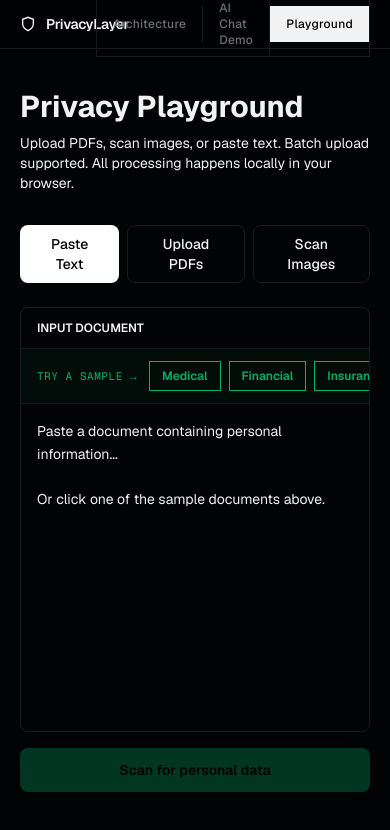
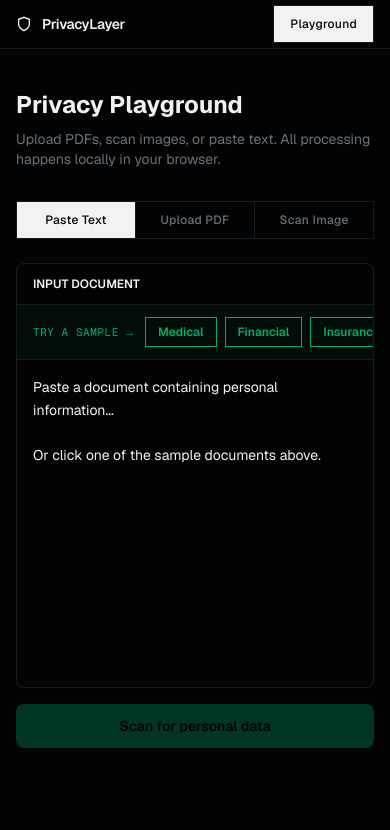
Before and after one commit to terencela/privacylayer, a Next.js app: page /playground in a window 390 px wide. Shown: the top 830 px of the page. Built offline with nearby package versions, Linux system fonts and the light colour scheme.

Commit message:
Mobile: fix playground nav, tabs, padding, chat input bar

```diff
--- a/src/app/playground/chat/page.tsx
+++ b/src/app/playground/chat/page.tsx
@@ -128,7 +128,7 @@
     <div className="min-h-screen flex flex-col">
       {/* Nav */}
       <header className="sticky top-0 z-40 w-full border-b border-border bg-background/95 backdrop-blur-sm">
-        <div className="max-w-5xl mx-auto px-5 h-12 flex items-center justify-between gap-6">
+        <div className="w-full max-w-5xl mx-auto px-4 sm:px-5 h-12 flex items-center justify-between gap-6">
           <Link href="/" className="flex items-center gap-2.5 min-w-0">
             <svg width="16" height="16" viewBox="0 0 24 24" fill="none" stroke="currentColor" strokeWidth="2" strokeLinecap="round" className="shrink-0">
               <path d="M12 22s8-4 8-10V5l-8-3-8 3v7c0 6 8 10 8 10z" />
@@ -136,10 +136,10 @@
             <span className="font-semibold text-sm tracking-tight">PrivacyLayer</span>
           </Link>
           <nav className="flex items-center gap-0 border border-border">
-            <Link href="/" className="px-4 py-2 text-xs font-medium text-muted-foreground hover:text-foreground transition-colors min-h-[36px] flex items-center tracking-wide border-r border-border">
+            <Link href="/" className="hidden sm:flex px-4 py-2 text-xs font-medium text-muted-foreground hover:text-foreground transition-colors min-h-[36px] items-center tracking-wide border-r border-border">
               Architecture
             </Link>
-            <Link href="/playground" className="px-4 py-2 text-xs font-medium text-muted-foreground hover:text-foreground transition-colors min-h-[36px] flex items-center tracking-wide border-r border-border">
+            <Link href="/playground" className="hidden sm:flex px-4 py-2 text-xs font-medium text-muted-foreground hover:text-foreground transition-colors min-h-[36px] items-center tracking-wide border-r border-border">
               Playground
             </Link>
             <span className="px-4 py-2 text-xs font-medium bg-foreground text-background min-h-[36px] flex items-center tracking-wide">
@@ -235,8 +235,8 @@
 
       {/* Input */}
       <div className="fixed bottom-0 w-full glass border-t border-[var(--border)]">
-        <div className="max-w-3xl mx-auto px-6 py-4">
-          <div className="flex gap-3">
+        <div className="w-full max-w-3xl mx-auto px-4 sm:px-6 py-4">
+          <div className="flex gap-2">
             <input
               value={input}
               onChange={(e) => setInput(e.target.value)}
--- a/src/app/playground/page.tsx
+++ b/src/app/playground/page.tsx
@@ -290,7 +290,7 @@
   return (
     <div className="min-h-screen">
       <header className="sticky top-0 z-40 w-full border-b border-border bg-background/95 backdrop-blur-sm">
-        <div className="max-w-5xl mx-auto px-5 h-12 flex items-center justify-between gap-6">
+        <div className="w-full max-w-5xl mx-auto px-4 sm:px-5 h-12 flex items-center justify-between gap-6">
           <Link href="/" className="flex items-center gap-2.5 min-w-0">
             <svg width="16" height="16" viewBox="0 0 24 24" fill="none" stroke="currentColor" strokeWidth="2" strokeLinecap="round" className="shrink-0">
               <path d="M12 22s8-4 8-10V5l-8-3-8 3v7c0 6 8 10 8 10z" />
@@ -298,10 +298,10 @@
             <span className="font-semibold text-sm tracking-tight">PrivacyLayer</span>
           </Link>
           <nav className="flex items-center gap-0 border border-border">
-            <Link href="/" className="px-4 py-2 text-xs font-medium text-muted-foreground hover:text-foreground transition-colors min-h-[36px] flex items-center tracking-wide border-r border-border">
+            <Link href="/" className="hidden sm:flex px-4 py-2 text-xs font-medium text-muted-foreground hover:text-foreground transition-colors min-h-[36px] items-center tracking-wide border-r border-border">
               Architecture
             </Link>
-            <Link href="/playground/chat" className="px-4 py-2 text-xs font-medium text-muted-foreground hover:text-foreground transition-colors min-h-[36px] flex items-center tracking-wide border-r border-border">
+            <Link href="/playground/chat" className="hidden sm:flex px-4 py-2 text-xs font-medium text-muted-foreground hover:text-foreground transition-colors min-h-[36px] items-center tracking-wide border-r border-border">
               AI Chat Demo
             </Link>
             <span className="px-4 py-2 text-xs font-medium bg-foreground text-background min-h-[36px] flex items-center tracking-wide">
@@ -311,25 +311,27 @@
         </div>
       </header>
 
-      <div className="pt-10 px-5 pb-20">
-        <div className="max-w-5xl mx-auto">
+      <div className="pt-10 px-4 sm:px-5 pb-20">
+        <div className="w-full max-w-5xl mx-auto">
           <div className="mb-8">
-            <h1 className="text-3xl font-bold mb-2">Privacy Playground</h1>
-            <p className="text-sm text-[var(--text-muted)]">
-              Upload PDFs, scan images, or paste text. Batch upload supported. All processing happens locally in your browser.
+            <h1 className="text-2xl sm:text-3xl font-bold mb-2">Privacy Playground</h1>
+            <p className="text-sm text-muted-foreground">
+              Upload PDFs, scan images, or paste text. All processing happens locally in your browser.
             </p>
           </div>
 
-          <div className="flex gap-2 mb-6">
-            {([["text", "Paste Text"], ["pdf", "Upload PDFs"], ["image", "Scan Images"]] as [TabKey, string][]).map(
-              ([key, label]) => (
+          <div className="flex gap-0 mb-6 border border-border w-full sm:w-fit">
+            {([["text", "Paste Text"], ["pdf", "Upload PDF"], ["image", "Scan Image"]] as [TabKey, string][]).map(
+              ([key, label], i) => (
                 <button
                   key={key}
                   onClick={() => setActiveTab(key)}
-                  className={`px-4 py-2 rounded-lg text-sm font-medium transition-colors ${
+                  className={`flex-1 sm:flex-none px-4 py-2 text-xs font-medium transition-colors min-h-[36px] tracking-wide ${
+                    i < 2 ? "border-r border-border" : ""
+                  } ${
                     activeTab === key
-                      ? "bg-white text-black"
-                      : "border border-[var(--border)] text-[var(--text-muted)] hover:text-white"
+                      ? "bg-foreground text-background"
+                      : "text-muted-foreground hover:text-foreground"
                   }`}
                 >
                   {label}
```
